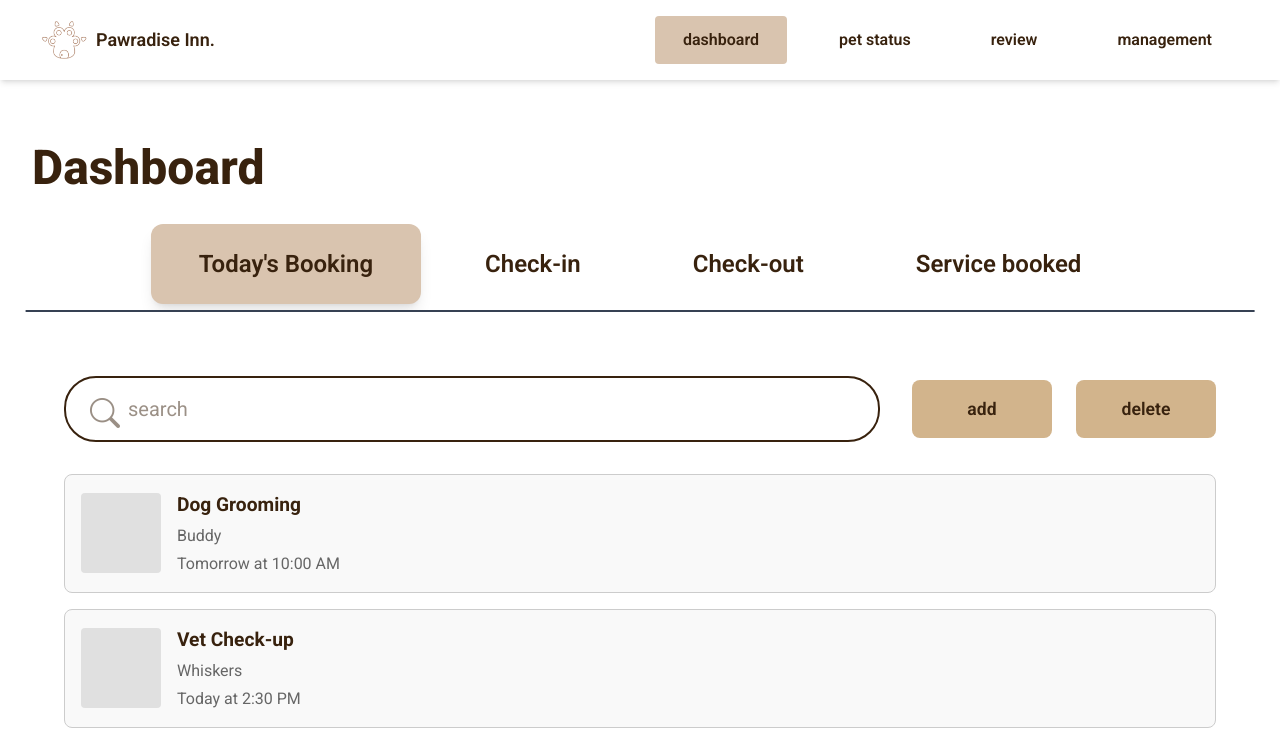
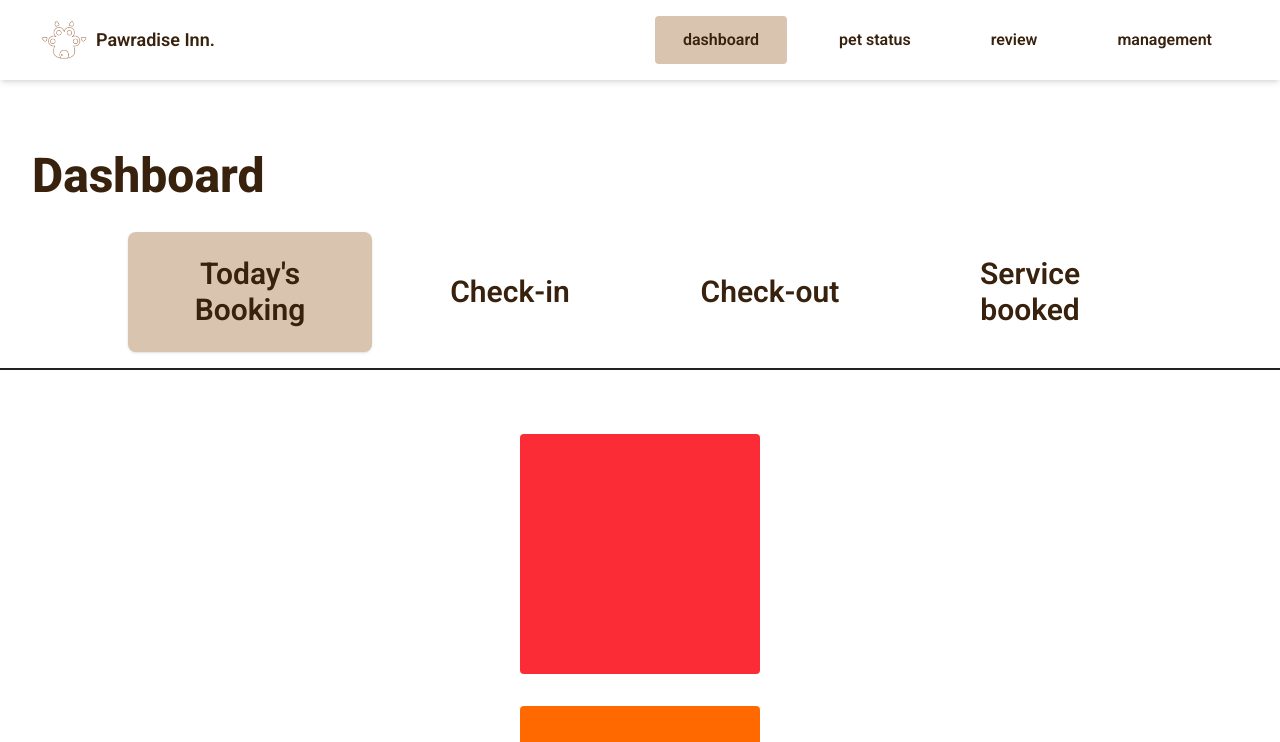
Before and after one commit to Pawradise-Inn/pawradise-inn, a React (Vite) app in the folder frontend/: page /staff/dashboard in a window 1280 px wide. Shown: the top 742 px of the page. Built offline with nearby package versions, Linux system fonts and the light colour scheme.

Commit message:
Revert "fix dashboard again i want to kill ymself"
This reverts commit 148c246d4e10b9e0ce7775bfe76ffeb0672d613f.

```diff
--- a/frontend/src/pages/staff/dashboard/Dashboard.jsx
+++ b/frontend/src/pages/staff/dashboard/Dashboard.jsx
@@ -1,5 +1,6 @@
 import { useState } from "react";
 import DashboardTab1 from "./DashboardTab1";
+
 
 const boxData = [
     { id: 1, label: "Today's Booking" },
@@ -11,23 +12,20 @@ const boxData = [
 const Dashboard = () => {
     const [activeBox, setActiveBox] = useState(1);
 
+    // Helper for active styling, similar to Management.jsx
     const getBoxClass = (isActive) =>
-   `flex-shrink-0 px-12 py-6 rounded-xl transition-all duration-300
-    text-base sm:text-lg md:text-2xl font-semibold
-    ${
-      isActive
-        ? "bg-[var(--light-brown-color)] font-bold text-gray-800 shadow-lg"
-        : "bg-transparent text-gray-800 hover:bg-[var(--light-brown-color)]"
-    }`;
-
+        `flex-1 px-8 py-6 rounded-lg transition-all duration-300 font-semibold text-3xl
+        ${isActive
+            ? "bg-[var(--light-brown-color)] font-bold text-gray-800 shadow"
+            : "bg-transparent text-gray-800 hover:bg-[var(--light-brown-color)]"}
+        `;
 
     return (
-    <div className="flex flex-col items-center mt-16 px-4 sm:px-8">
-      <h2 className="w-full text-5xl font-extrabold mb-8 text-left">Dashboard</h2>
-
-      {/* Centered Tabs Wrapper */}
-      <div className="relative w-full max-w-5xl mx-auto">
-        <div className="flex justify-center overflow-x-auto space-x-4 pb-2">
+        <div className="flex flex-col items-center mt-16">
+            <div className="w-full flex">
+                <h2 className="text-5xl font-extrabold mb-8 ml-8 mt-2 text-left">Dashboard</h2>
+            </div>
+            <div className="flex justify-center w-full max-w-5xl space-x-4 flex-wrap">
                 {boxData.map((box) => (
                     <button
                         key={box.id}
@@ -38,22 +36,20 @@ const Dashboard = () => {
                     </button>
                 ))}
             </div>
-
-        {/* Extended Underline */}
             <div
-          className="absolute bottom-0 h-[2px] bg-gray-700"
+                className="mt-4"
                 style={{
-            width: "120%",           // stretch underline 20% wider
-            left: "50%",             // anchor at center
-            transform: "translateX(-50%)",
+                    width: "100%",
+                    borderBottom: "2px solid #222",
+                    marginLeft: "auto",
+                    marginRight: "auto"
                 }}
             />
-      </div>
-
-      {/* Content */}
-      <div className="w-full flex justify-center mt-8 px-2 sm:px-0">
+            <div className="w-full flex justify-center mt-8">
                 {activeBox === 1 && <DashboardTab1 />}
                 {/* {activeBox === 2 && <DashboardTab2 />} */}
+                {/* {activeBox === 3 && <DashboardTab3 />} */}
+                {/* {activeBox === 4 && <DashboardTab4 />} */}
             </div>
         </div>
     );
--- a/frontend/src/pages/staff/dashboard/DashboardTab1.jsx
+++ b/frontend/src/pages/staff/dashboard/DashboardTab1.jsx
@@ -1,241 +1,29 @@
-import { Outlet } from "react-router-dom";
-import { useState } from "react";
+const rainbowColors = [
+    "bg-red-500",
+    "bg-orange-500",
+    "bg-yellow-400",
+    "bg-green-500",
+    "bg-blue-500",
+    "bg-indigo-500",
+    "bg-purple-500"
+];
 
-// --- Helper Components (defined in-file to resolve import errors) ---
+// Repeat colors to make the stack much taller than the container
+const bigRainbowStack = Array(5)
+    .fill(rainbowColors)
+    .flat();
 
-/**
- * A placeholder for the DashboardCard component.
- * It displays the item's name and is clickable.
- */
-const DashboardCard = ({ data, onClick }) => {
-    // STYLES for a horizontal card layout
-    const cardStyle = {
-        display: 'flex',
-        alignItems: 'center',
-        border: '1px solid #ccc',
-        borderRadius: '8px',
-        padding: '16px',
-        cursor: 'pointer',
-        backgroundColor: '#f9f9f9',
-        width: '100%', // Take full width of the container
-        marginBottom: '1rem', // Add space between cards
-    };
-
-    const imagePlaceholderStyle = {
-        width: '80px',
-        height: '80px',
-        backgroundColor: '#e0e0e0',
-        borderRadius: '4px',
-        marginRight: '16px', // Space between image and text
-        flexShrink: 0, // Prevent image from shrinking
-    };
-
-    const textContainerStyle = {
-        textAlign: 'left',
-    };
-
+const DashboardTab1 = () => {
     return (
-        <div style={cardStyle} onClick={onClick}>
-            <div style={imagePlaceholderStyle}>
-                {/* Image placeholder */}
-            </div>
-            <div style={textContainerStyle}>
-                <p style={{ margin: '0', fontSize: '1.2rem', fontWeight: 'bold' }}>{data.serviceName}</p>
-                <p style={{ margin: '4px 0 0', color: '#666' }}>{data.petName}</p>
-                <p style={{ margin: '4px 0 0', color: '#666' }}>{data.timeBooked}</p>
-            </div>
+        <div className="flex flex-col items-center mt-8">
+            {bigRainbowStack.map((color, idx) => (
+                <div
+                    key={idx}
+                    className={`w-60 h-60 ${color} rounded mb-8`}
+                />
+            ))}
         </div>
     );
 };
 
-/**
- * A popup component for adding or editing an item.
- * It now accepts initialData to pre-fill the form for editing.
- */
-const ItemPopup = ({ onClose, onSave, initialData }) => {
-    const [serviceName, setServiceName] = useState(initialData?.serviceName || "");
-    const [petName, setPetName] = useState(initialData?.petName || "");
-    const [timeBooked, setTimeBooked] = useState(initialData?.timeBooked || "");
-
-    const handleSave = () => {
-        onSave({
-            serviceName: serviceName || "New Service",
-            petName: petName || "Pet's Name",
-            timeBooked: timeBooked || "Scheduled Time"
-        });
-    };
-
-    const isEditing = !!initialData;
-
-    const popupOverlayStyle = {
-        position: 'fixed', top: 0, left: 0, right: 0, bottom: 0,
-        backgroundColor: 'rgba(0, 0, 0, 0.5)', display: 'flex',
-        justifyContent: 'center', alignItems: 'center', zIndex: 1000,
-    };
-    const popupContentStyle = {
-        backgroundColor: 'white', padding: '2rem', borderRadius: '8px',
-        width: '90%', maxWidth: '500px',
-    };
-    const inputStyle = {
-        width: '100%', padding: '0.5rem', marginBottom: '1rem',
-        border: '1px solid #ccc', borderRadius: '4px',
-    };
-    const buttonContainerStyle = {
-        display: 'flex', justifyContent: 'flex-end', gap: '1rem',
-    };
-
-    return (
-        <div style={popupOverlayStyle}>
-            <div style={popupContentStyle}>
-                <h2>{isEditing ? 'Edit Booking' : 'Add New Booking'}</h2>
-                <input
-                    type="text"
-                    placeholder="Enter service name"
-                    value={serviceName}
-                    onChange={(e) => setServiceName(e.target.value)}
-                    style={inputStyle}
-                />
-                 <input
-                    type="text"
-                    placeholder="Enter pet name"
-                    value={petName}
-                    onChange={(e) => setPetName(e.target.value)}
-                    style={inputStyle}
-                />
-                 <input
-                    type="text"
-                    placeholder="Enter time"
-                    value={timeBooked}
-                    onChange={(e) => setTimeBooked(e.target.value)}
-                    style={inputStyle}
-                />
-                <div style={buttonContainerStyle}>
-                    <button onClick={onClose}>Cancel</button>
-                    <button onClick={handleSave}>Save</button>
-                </div>
-            </div>
-        </div>
-    );
-};
-
-
-// --- Main Component ---
-
-const mockItems = [
-    { id: 1, serviceName: "Dog Grooming", petName: "Buddy", timeBooked: "Tomorrow at 10:00 AM", image: "" },
-    { id: 2, serviceName: "Vet Check-up", petName: "Whiskers", timeBooked: "Today at 2:30 PM", image: "" },
-    { id: 3, serviceName: "Nail Clipping", petName: "Rex", timeBooked: "Sep 15 at 11:00 AM", image: "" },
-];
-
-const DashboardTab1 = () => {
-    const [items, setItems] = useState(mockItems);
-    const [search, setSearch] = useState("");
-    const [isPopupOpen, setIsPopupOpen] = useState(false);
-    const [editingItem, setEditingItem] = useState(null);
-
-    const filtered = !search
-        ? items
-        : items.filter((item) =>
-            item.serviceName.toLowerCase().includes(search.toLowerCase())
-        );
-
-    const handleSearch = (e) => setSearch(e.target.value);
-
-    const handleClosePopup = () => {
-        setIsPopupOpen(false);
-        setEditingItem(null);
-    };
-
-    const handleSaveItem = (itemFromPopup) => {
-        if (editingItem) {
-            // Update existing item
-            setItems(items.map(item =>
-                item.id === editingItem.id ? { ...item, ...itemFromPopup } : item
-            ));
-        } else {
-            // Add new item
-            const newItem = {
-                id: Date.now(),
-                ...itemFromPopup,
-                image: "",
-            };
-            setItems((prev) => [newItem, ...prev]);
-        }
-        handleClosePopup();
-    };
-
-    const handleEditClick = (item) => {
-        setEditingItem(item);
-        setIsPopupOpen(true);
-    };
-
-    const handleAddClick = () => {
-        setEditingItem(null);
-        setIsPopupOpen(true);
-    };
-
-    // STYLES
-    const mainStyle = { flex: 1 };
-    const headerStyle = { display: 'flex', alignItems: 'center', margin: '2rem 0', width: '100%', padding: '0 2rem' };
-    const searchContainerStyle = { display: 'flex', flex: 1, border: '2px solid #ccc', borderRadius: '30px', padding: '0.75rem 1.5rem', fontSize: '1.5rem' };
-    const inputStyle = { width: '100%', outline: 0, fontSize: '1.25rem' };
-    const buttonGroupStyle = { display: 'flex', gap: '1.5rem', marginLeft: '2rem' };
-    const buttonStyle = { padding: '1rem 2rem', fontWeight: 600, backgroundColor: '#D2B48C', borderRadius: '8px', border: 'none', cursor: 'pointer', fontSize: '1.1rem', width: '140px' };
-    const listContainerStyle = { padding: '0 2rem', marginTop: '2rem' };
-    const noResultStyle = { fontSize: '1.25rem', width: '100%', textAlign: 'center', marginTop: '8rem', fontStyle: 'italic' };
-
-    return (
-        <main style={mainStyle}>
-            <div style={headerStyle}>
-                <div className="flex flex-1 border-2 rounded-4xl px-6 py-4 text-3xl">
-                    <i className="bi bi-search opacity-50 pr-2 flex justify-center items-center -bottom-1 relative"></i>
-                    <input
-                        style={inputStyle}
-                        placeholder="search"
-                        onChange={handleSearch}
-                        value={search}
-                    />
-                </div>
-
-                <div style={buttonGroupStyle}>
-                    <button
-                        onClick={handleAddClick}
-                        style={buttonStyle}
-                    >
-                        add
-                    </button>
-
-                    <button style={buttonStyle}>
-                        delete
-                    </button>
-                </div>
-            </div>
-
-            {filtered.length === 0 ? (
-                <p style={noResultStyle}>No result.</p>
-            ) : (
-                <div style={listContainerStyle}>
-                    {filtered.map((item) => (
-                        <DashboardCard
-                            key={item.id}
-                            data={item}
-                            onClick={() => handleEditClick(item)}
-                        />
-                    ))}
-                </div>
-            )}
-
-            {isPopupOpen && (
-                <ItemPopup
-                    onClose={handleClosePopup}
-                    onSave={handleSaveItem}
-                    initialData={editingItem}
-                />
-            )}
-
-            <Outlet />
-        </main>
-    );
-};
-
 export default DashboardTab1;
```
Lines whose indentation alone changed are shown as unchanged.
